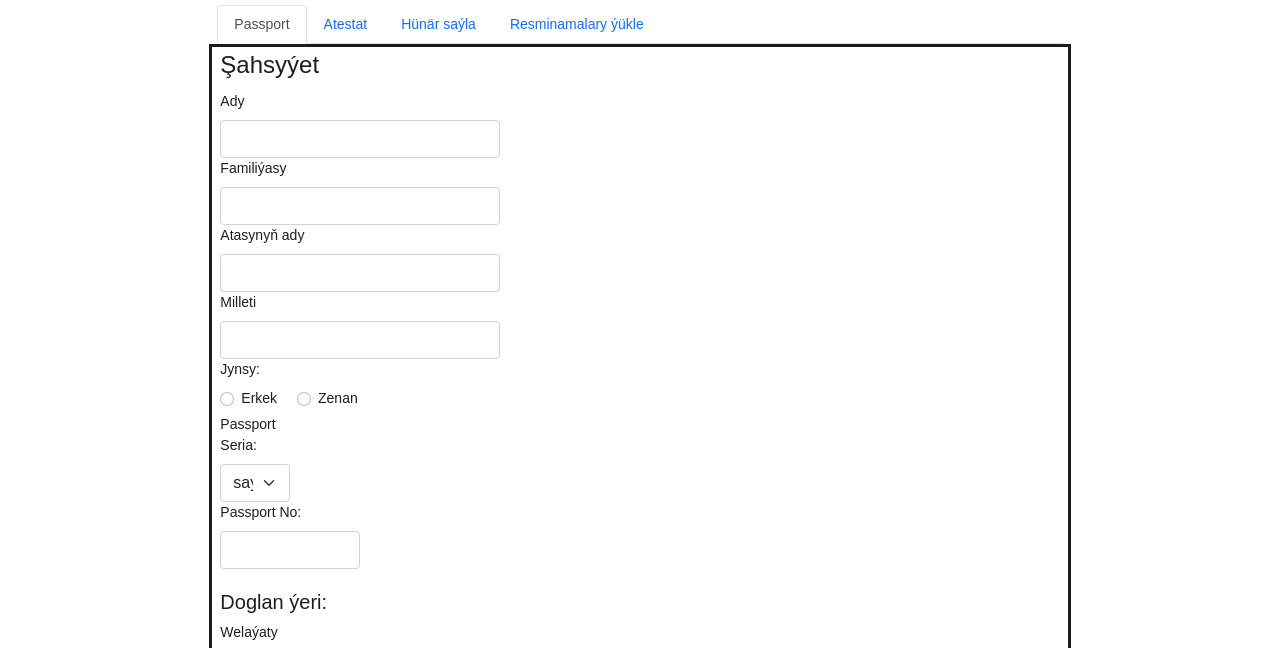
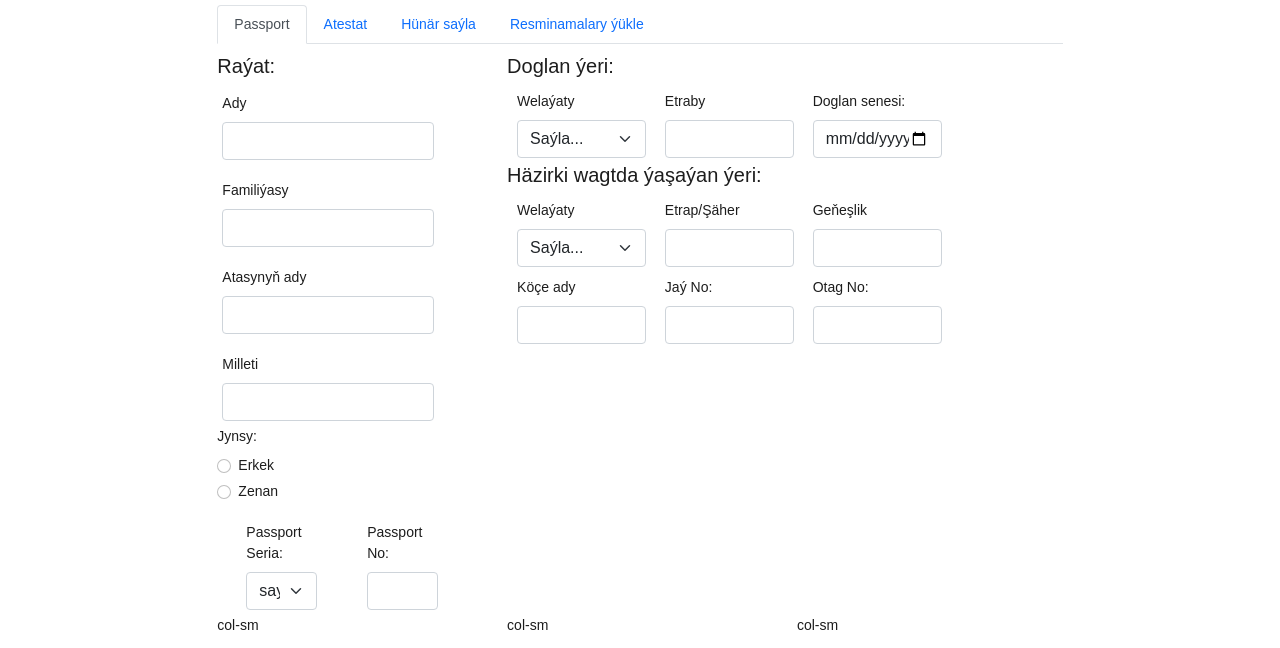
Before and after one commit to Mekan131998/Online-Applicant-Portal-for-Turkmen-State-University, a plain HTML site: page documents.html in a window 1280 px wide. Shown: the part 110-758 px from the top of the page. Drawn offline with Linux system fonts and the light colour scheme.

Commit message:
formalaryn yerleshishini uytgetdim

```diff
--- a/css/style.css
+++ b/css/style.css
@@ -152,11 +152,26 @@ footer{
 
 /*  Documents */
 
+.salgylar .col-md-3{
+	display: inline-block;
+	margin-left: 5px;
 
+	padding: 5px;
+}
+.salgylar{
+	margin-top: 10px;
+}
+.rayat{
+	margin-top: 10px;
+}
 
+.rayat .col-md-10{
+	margin-top: 10px;
+	padding: 5px;
+}
 .mag{
 	text-align: center;
-	font-family: "monserat", serifl
+	font-family: "monserat";
 }
 
 .mag-nav{
--- a/documents.html
+++ b/documents.html
@@ -69,32 +69,39 @@
 
 					  </div>
 					  </nav>
+
 						<div class="tab-content" id="nav-tabContent">
 						  <div class="tab-pane fade show active" id="nav-home" role="tabpanel" aria-labelledby="nav-home-tab">
 						  <form class="row g-3 needs-validation" novalidate>
-							  <fieldset>
-								  <legend>Şahsyýet</legend>
-								  <div class="col-md-4">
+							<div class="container">
+								<div class="row">
+								  <div class="col-sm-4 rayat">
+									  <div class="col-2">
+										<h5>Raýat:</h5>
+									  </div>
+
+									  <div class="col-md-10">
+
 									<label for="validationCustom01" class="form-label">Ady</label>
 									<input type="text" class="form-control" id="validationCustom01" value="" required>
 									<div class="valid-feedback">
 									  Dogry!
 									</div>
 								  </div>
-								  <div class="col-md-4">
+								  <div class="col-md-10">
 									<label for="validationCustom02" class="form-label">Familiýasy</label>
 									<input type="text" class="form-control" id="validationCustom02" value="" required>
 									<div class="valid-feedback">
 									  Dogry!
 									</div>
 								  </div>
-								  <div class="col-md-4">
+								  <div class="col-md-10">
 									<label for="validationCustomUsername" class="form-label">Atasynyň ady</label>
 									<div class="input-group has-validation">
 									  <input type="text" class="form-control" id="validationCustomUsername" aria-describedby="inputGroupPrepend">
 									</div>
 								  </div>
-								  <div class="col-md-4">
+								  <div class="col-md-10">
 									<label for="validationCustom03" class="form-label">Milleti</label>
 									<input type="text" class="form-control" id="validationCustom03" required>
 									<div class="invalid-feedback">
@@ -117,8 +124,10 @@
 									  milletiňi giriz
 									</div>
 								  </div>
-
-							  <div class="col-md-1">
+								  <div class="container">
+									<div class="row">
+									  <div class="col">
+										<div class="col-md-10">
 											<label for="validationCustom04" class="form-label">Passport Seria:</label>
 											<select class="form-select" aria-label="Default select example" required>
 											<option selected>sayla...</option>
@@ -136,13 +145,22 @@
 											  <option value="12">II-AH</option>
 										  </select>
 									</div>
-
-							  <div class="col-md-2">
+									  </div>
+									  <div class="col">
+										<div class="col-md-10">
 											<label for="validationCustom15" class="form-label">Passport No:</label>
 										  <input type="text" class="form-control" id="validationCustom15" required>
 										</div>
-							  <br/>
-							  <div class="col3">
+									  </div>
+									</div>
+
+								  </div>
+
+
+							</div>
+								  <div class="col-sm-8 salgylar">
+
+									<div class="col-5">
 										<h5>Doglan ýeri:</h5>
 									</div>
 										<div class="col-md-3">
@@ -173,7 +191,6 @@
 												  placeholder="DD-MM-YYYY" value="" required>
 										</div>
 									<br/>
-							</fieldset>
 									<div class="col4">
 										<h5>Häzirki wagtda ýaşaýan ýeri:</h5>
 									</div>
@@ -221,6 +238,21 @@
 										  <label for="validationCustom13" class="form-label">Otag No:</label>
 										  <input type="text" class="form-control" id="validationCustom05">
 										</div>
+								  </div>
+								</div>
+								<div class="row">
+								  <div class="col-sm">col-sm</div>
+								  <div class="col-sm">col-sm</div>
+								  <div class="col-sm">col-sm</div>
+								</div>
+							  </div>
+
+
+
+							  <br/>
+
+
+
 								  <div class="col-12">
 									<div class="form-check">
 									  <input class="form-check-input" type="checkbox" value="" id="invalidCheck" required>
```
Lines whose indentation alone changed are shown as unchanged.
